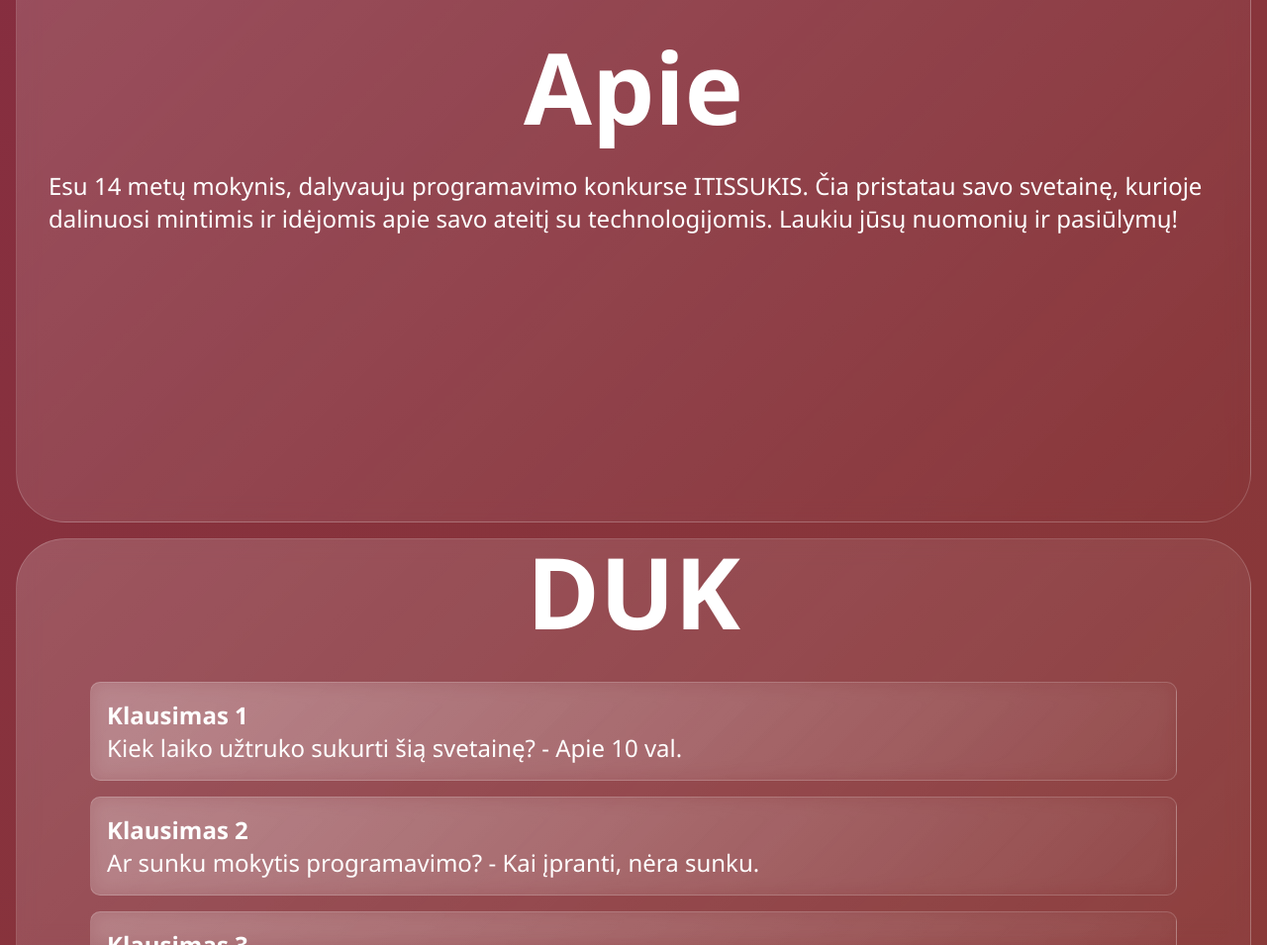
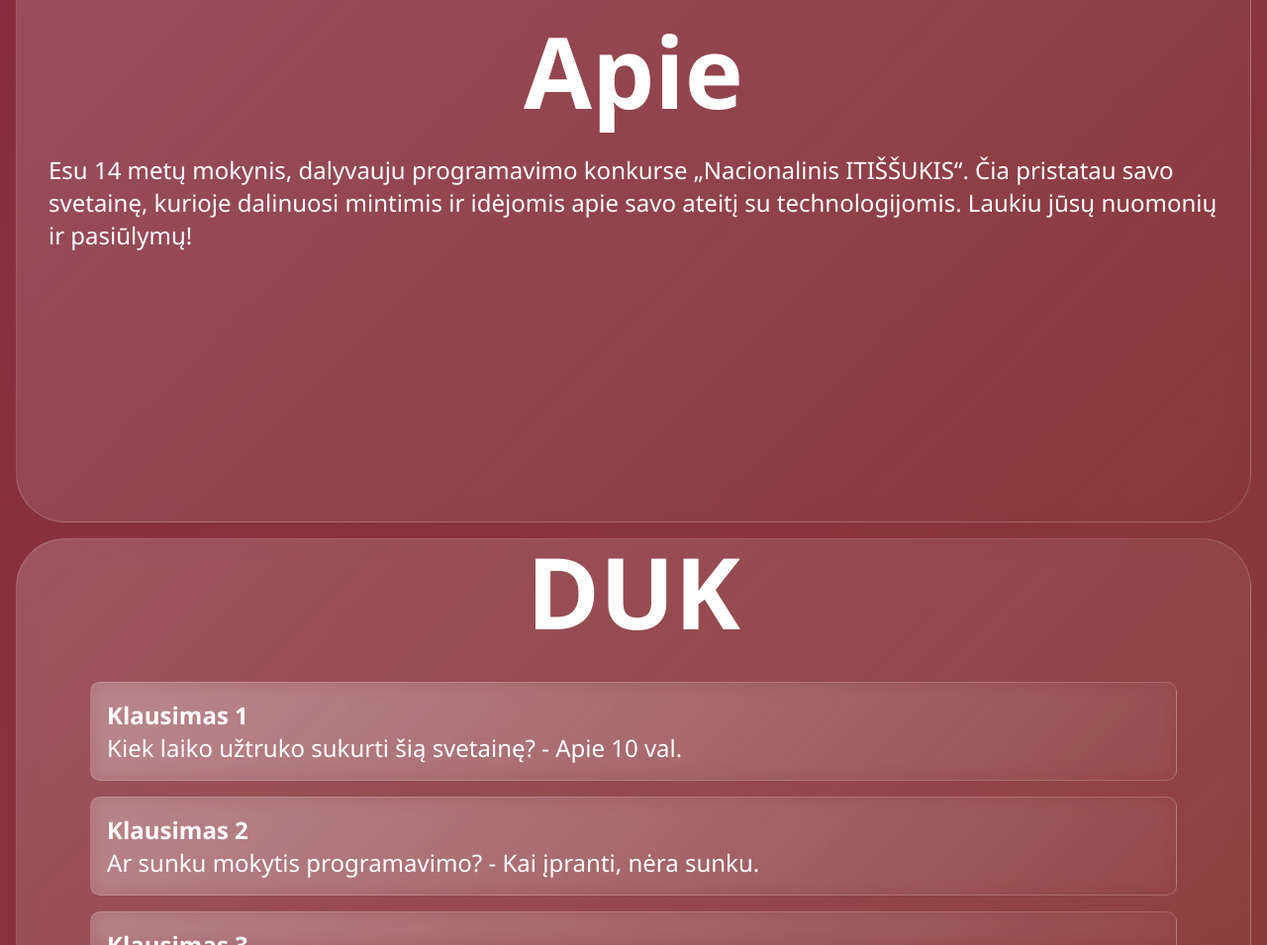
Before and after one commit to TMac5/ManoAteitisSuTechnologijomis, a plain HTML site: page index.html in a window 1280 px wide. Shown: the part 1322-2277 px from the top of the page at 99% size. Drawn offline with Linux system fonts and the light colour scheme.

Commit message:
Update index.html

```diff
--- a/index.html
+++ b/index.html
@@ -41,7 +41,7 @@
     </section>
     <section id="about">
         <h1>Apie</h1>
-        <p>Esu 14 metų mokynis, dalyvauju programavimo konkurse ITISSUKIS. Čia pristatau savo svetainę, kurioje dalinuosi mintimis ir idėjomis apie savo ateitį su technologijomis. Laukiu jūsų nuomonių ir pasiūlymų!</p>
+        <p>Esu 14 metų mokynis, dalyvauju programavimo konkurse „Nacionalinis ITIŠŠUKIS“. Čia pristatau savo svetainę, kurioje dalinuosi mintimis ir idėjomis apie savo ateitį su technologijomis. Laukiu jūsų nuomonių ir pasiūlymų!</p>
     </section>
     <section id="faq">
         <h1>DUK</h1>
```
